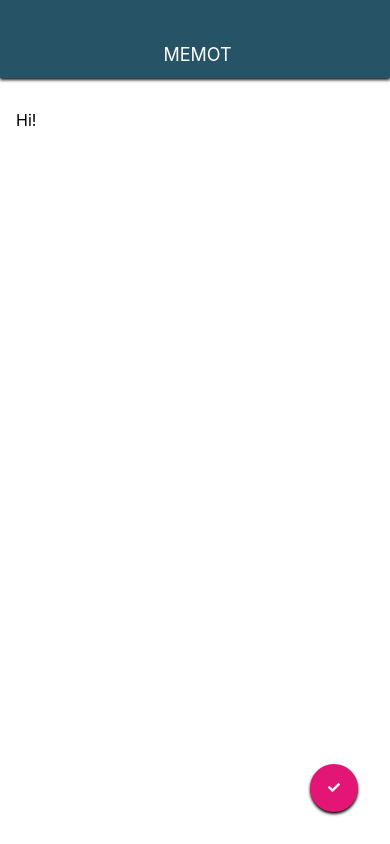
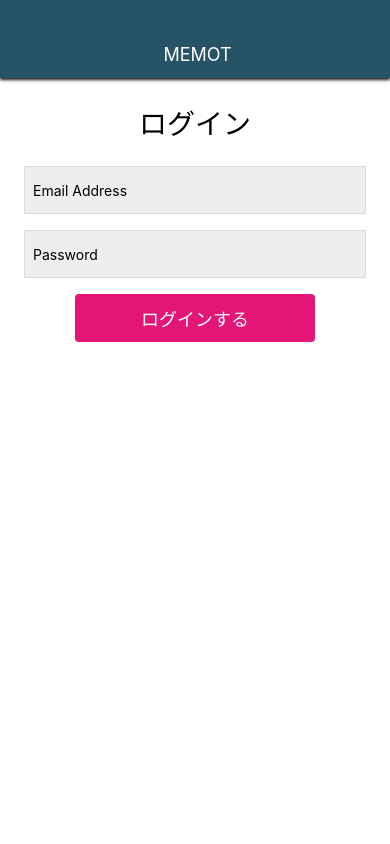
Before and after one commit to jin-aiit-a1824jj/MemoApp, a React Native app: screen / in a window 390 px wide. Built offline with nearby package versions, Linux system fonts and the light colour scheme.

Commit message:
create login singup screen

```diff
--- a/App.js
+++ b/App.js
@@ -3,13 +3,15 @@
 import MemoListScreen from './src/screens/MemoListScreen'
 import MemoDetailScreen from './src/screens/MemoDetailScreen'
 import MemoEditScreen from './src/screens/MemoEditScreen'
+import LoginScreen from './src/screens/LoginScreen'
+import SignupScreen from './src/screens/SignupScreen'
 import Appbar from './src/components/Appbar'
 
 export default function App() {
   return (
     <View style={styles.container}>
       <Appbar />
-      <MemoEditScreen />
+      <LoginScreen />
     </View>
   );
 }
--- /dev/null
+++ b/src/screens/LoginScreen.js
@@ -0,0 +1,58 @@
+import React from 'react';
+import { StyleSheet, View, Text, TextInput, TouchableHighlight } from 'react-native';
+
+class LoginScreen extends React.Component {
+    render(){
+        return(
+            <View style={styles.container}>
+                <Text style={styles.title}>ログイン</Text>
+                <TextInput style={styles.input} value="Email Address"></TextInput>
+                <TextInput style={styles.input} value="Password"></TextInput>
+                <TouchableHighlight style={styles.button} onPress={() => {}}  underlayColor="#c70f66">
+                    <Text style={styles.buttonTitle} >ログインする</Text>
+                </TouchableHighlight>
+            </View>
+        );
+    }
+}
+
+const styles = StyleSheet.create({
+    container: {
+        flex: 1,
+        width: '100%',
+        padding: 24,
+        backgroundColor: '#fff',
+    },
+    title:{
+        fontSize: 28,
+        alignSelf: 'center',
+        marginBottom: 24
+    },
+    input:{
+        backgroundColor: '#eee',
+        height: 48,
+        marginBottom: 16,
+        borderWidth: 1,
+        borderColor: '#ddd',
+        padding: 8,
+
+    },
+    button:{
+        backgroundColor: '#E31676',
+        height: 48,
+        borderRadius: 4,
+        justifyContent: 'center',
+        alignItems: 'center',
+        width: '70%',
+        alignSelf: 'center'
+
+    },
+    buttonTitle:{
+        color: '#fff',
+        fontSize: 18,
+
+    }
+  });
+
+
+export default LoginScreen;
--- /dev/null
+++ b/src/screens/SignupScreen.js
@@ -0,0 +1,58 @@
+import React from 'react';
+import { StyleSheet, View, Text, TextInput, TouchableHighlight } from 'react-native';
+
+class SignupScreen extends React.Component {
+    render(){
+        return(
+            <View style={styles.container}>
+                <Text style={styles.title}>ログイン</Text>
+                <TextInput style={styles.input} value="Email Address"></TextInput>
+                <TextInput style={styles.input} value="Password"></TextInput>
+                <TouchableHighlight style={styles.button} onPress={() => {}}  underlayColor="#c70f66">
+                    <Text style={styles.buttonTitle} >送信する</Text>
+                </TouchableHighlight>
+            </View>
+        );
+    }
+}
+
+const styles = StyleSheet.create({
+    container: {
+        flex: 1,
+        width: '100%',
+        padding: 24,
+        backgroundColor: '#fff',
+    },
+    title:{
+        fontSize: 28,
+        alignSelf: 'center',
+        marginBottom: 24
+    },
+    input:{
+        backgroundColor: '#eee',
+        height: 48,
+        marginBottom: 16,
+        borderWidth: 1,
+        borderColor: '#ddd',
+        padding: 8,
+
+    },
+    button:{
+        backgroundColor: '#E31676',
+        height: 48,
+        borderRadius: 4,
+        justifyContent: 'center',
+        alignItems: 'center',
+        width: '70%',
+        alignSelf: 'center'
+
+    },
+    buttonTitle:{
+        color: '#fff',
+        fontSize: 18,
+
+    }
+  });
+
+
+export default SignupScreen;
```
